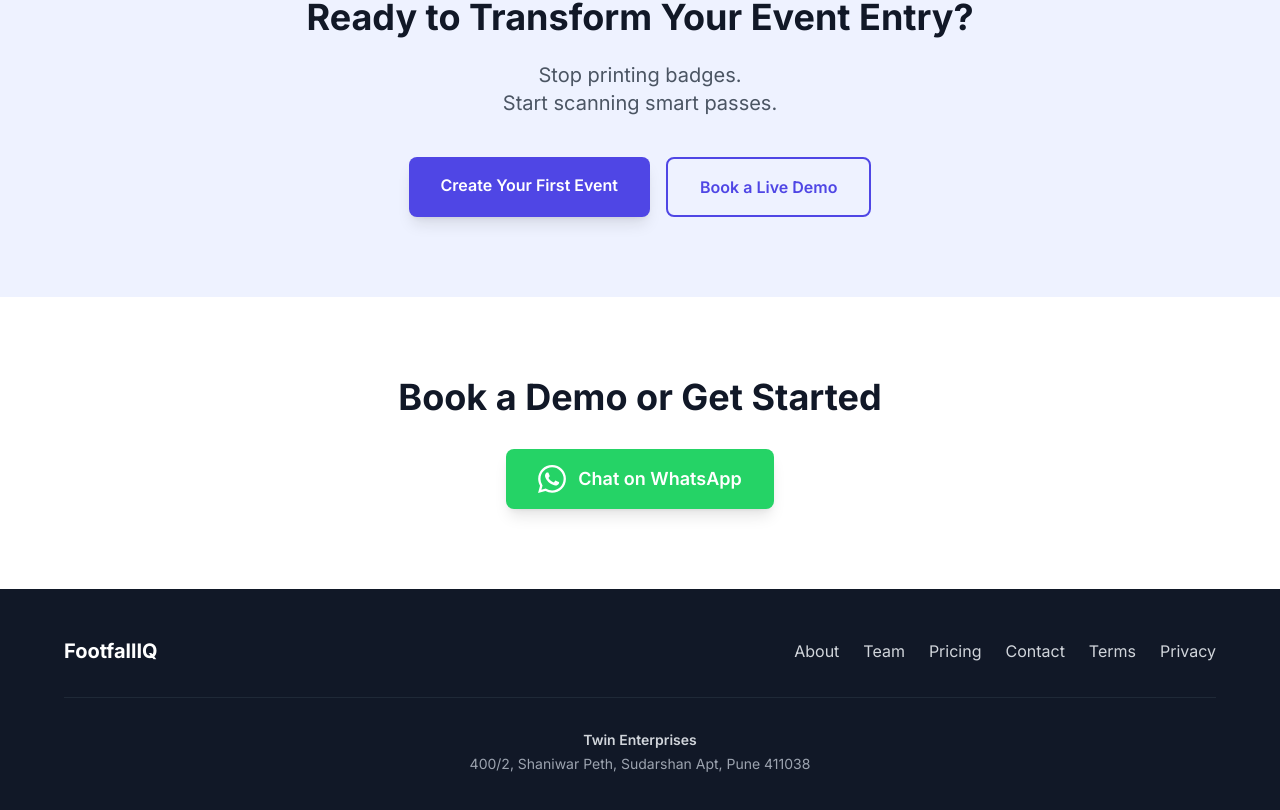
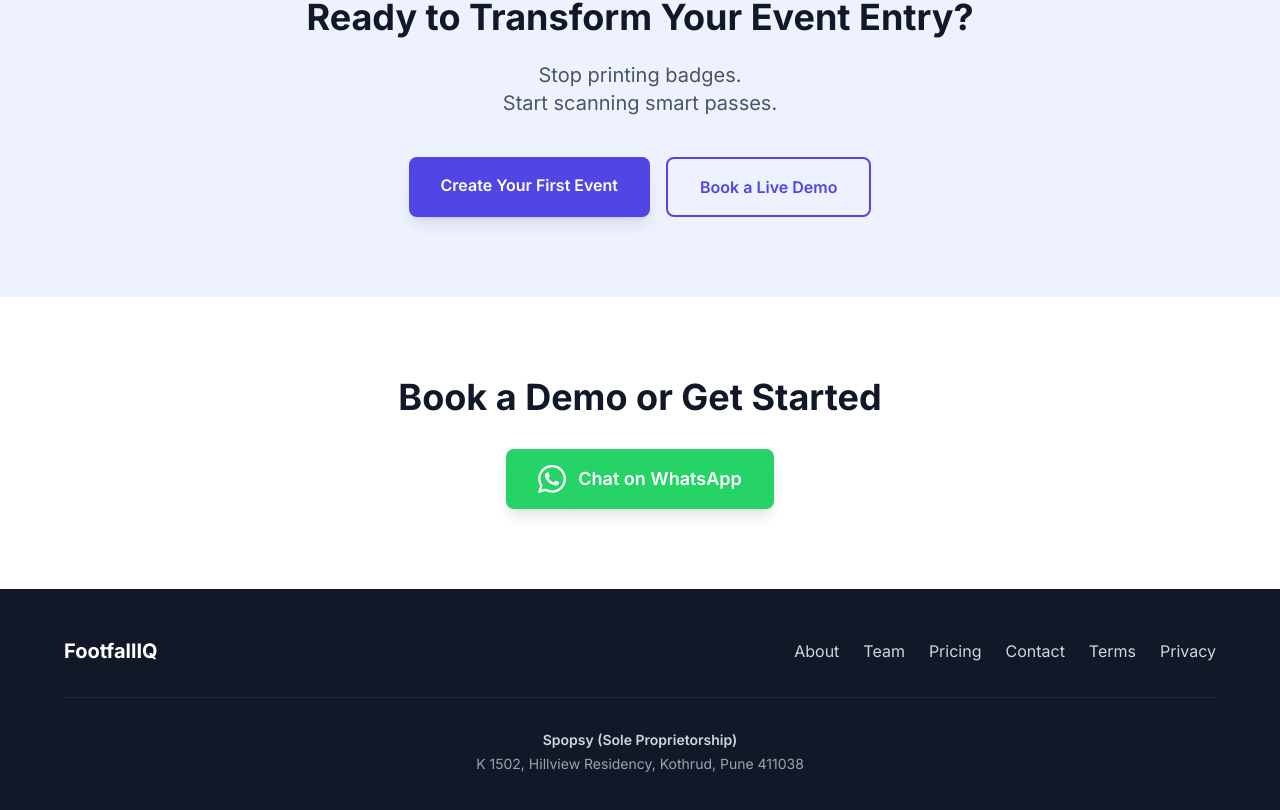
Before and after one commit to Sunil6591/GenIdCard-Digital, a Next.js app: page / in a window 1280 px wide. Shown: the part 7047-7857 px from the top of the page. Built offline with nearby package versions, Linux system fonts and the light colour scheme; no server answers.

Commit message:
Updated the company

```diff
--- a/app/about/page.tsx
+++ b/app/about/page.tsx
@@ -18,34 +18,55 @@ export default function AboutPage() {
           <div className="bg-white p-8 md:p-12 rounded-lg shadow-md space-y-8">
             <div>
               <p className="text-lg text-gray-700 leading-relaxed">
-                Established in <strong>2012</strong>, Twin Enterprises is a leading manufacturer and supplier of high-quality ID cards and corporate branding solutions. We specialize in school ID card solutions and are well-positioned to cater to educational institutions, corporates, and organizations with reliable and cost-effective products.
+                With over 20 years of experience in software product development, Spopsy (Sole Proprietorship) is a technology-driven company focused on building practical, scalable, and business-oriented digital solutions.
               </p>
             </div>
 
             <div>
-              <h2 className="text-2xl font-bold text-gray-900 mb-4">Our Product Range</h2>
-              <p className="text-lg text-gray-700 leading-relaxed mb-4">
-                Our product range includes <strong>PVC ID Cards</strong>, <strong>NFC Cards</strong>, <strong>Magnetic Strip Cards</strong>, <strong>HID Proximity & Contactless Cards</strong>, door entrance cards, and a wide variety of lanyards such as screen-printed and multicolor lanyards. We also provide all types of card holders, badge clips, yo-yo pullies, luggage tags, and complete ID card accessories.
+              <p className="text-lg text-gray-700 leading-relaxed">
+                At Spopsy, we specialize in developing software products that simplify operations, improve efficiency, and enable data-driven decision-making. Our approach combines deep domain understanding with user-friendly design to deliver solutions that are easy to adopt and impactful in real-world use.
               </p>
             </div>
 
             <div>
-              <h2 className="text-2xl font-bold text-gray-900 mb-4">Additional Services</h2>
+              <h2 className="text-2xl font-bold text-gray-900 mb-4">Our Core Offerings</h2>
+              <p className="text-lg text-gray-700 leading-relaxed mb-4">
+                Our key software products include:
+              </p>
+              <ul className="list-disc list-inside text-gray-700 space-y-3 ml-4">
+                <li>
+                  <strong>FootfallIQ</strong> – A QR-based digital pass system for exhibitions and events, enabling real-time visitor tracking, seamless entry management, and actionable insights.
+                </li>
+                <li>
+                  <strong>GenIdCard</strong> – A platform designed for printers and organizations to easily collect data and generate print-ready ID cards efficiently.
+                </li>
+              </ul>
+            </div>
+
+            <div>
+              <h2 className="text-2xl font-bold text-gray-900 mb-4">Extended Capabilities</h2>
               <p className="text-lg text-gray-700 leading-relaxed">
-                In addition to ID card manufacturing, we offer <strong>brochure designing</strong>, <strong>cap printing</strong>, <strong>mug printing</strong>, and other customized branding solutions to meet diverse client requirements. With years of industry experience, we focus on quality, durability, and timely delivery.
+                In addition to our software products, we also support clients with end-to-end execution. This combination of technology + execution allows us to deliver complete, practical solutions rather than just standalone tools.
               </p>
+            </div>
+
+            <div>
+              <h2 className="text-2xl font-bold text-gray-900 mb-4">Our Philosophy</h2>
+              <p className="text-lg text-gray-700 leading-relaxed mb-4">
+                At Spopsy, we believe software should solve real problems—not create complexity. Every product we build is focused on:
+              </p>
+              <ul className="list-disc list-inside text-gray-700 space-y-2 ml-4">
+                <li>Simplicity and usability</li>
+                <li>Reliability at scale</li>
+                <li>Real-time visibility and insights</li>
+                <li>Seamless integration with existing workflows</li>
+              </ul>
             </div>
 
             <div>
               <h2 className="text-2xl font-bold text-gray-900 mb-4">Our Commitment</h2>
               <p className="text-lg text-gray-700 leading-relaxed">
-                At Twin Enterprises, we take pride in our sincere, prompt service and long-term customer relationships. Our commitment to quality and customer satisfaction makes us a trusted name in the ID card and printing industry.
-              </p>
-            </div>
-
-            <div className="pt-6 border-t border-gray-200">
-              <p className="text-lg text-gray-700">
-                <strong>GST Number:</strong> <span className="font-mono">27AJAPV2633H1Z6</span>
+                We are committed to long-term partnerships by delivering consistent quality, responsive support, and solutions that evolve with our customers&apos; needs. Our 20+ years of experience enable us to understand both technology and business—making us a trusted partner for organizations across industries.
               </p>
             </div>
           </div>
--- a/app/contact/page.tsx
+++ b/app/contact/page.tsx
@@ -122,10 +122,10 @@ export default function ContactPage() {
                 <p className="text-gray-700 leading-relaxed">
                   <strong className="text-xl text-gray-900">FootfallIQ</strong>
                   <br />
-                  Operated by <strong>Twin Enterprises</strong>
+                  Operated by <strong>Spopsy (Sole Proprietorship)</strong>
                   <br />
                   <span className="mt-2 block">
-                    📍 400/2 Shaniwar Peth, Sudarshan Apartment, near Bank Of Maharashtra, Pune 411030
+                    📍 K 1502, Hillview Residency, Kothrud, Pune 411038
                   </span>
                 </p>
               </div>
--- a/app/terms/page.tsx
+++ b/app/terms/page.tsx
@@ -22,7 +22,7 @@ export default function TermsPage() {
             <div>
               <p className="text-lg text-gray-700 leading-relaxed">
                 These Terms and Conditions govern the use of this website and services operated by{" "}
-                <strong>Twin Enterprises</strong> (&quot;we&quot;, &quot;us&quot;, &quot;our&quot;), including the{" "}
+                <strong>Spopsy (Sole Proprietorship)</strong> (&quot;we&quot;, &quot;us&quot;, &quot;our&quot;), including the{" "}
                 <strong>FootfallIQ</strong> platform.
               </p>
               <p className="text-lg text-gray-700 leading-relaxed mt-4">
@@ -90,7 +90,7 @@ export default function TermsPage() {
                 error.
               </p>
               <p className="text-gray-700 leading-relaxed mb-4">
-                To the maximum extent permitted by law, <strong>Twin Enterprises</strong> shall not be
+                To the maximum extent permitted by law, <strong>Spopsy (Sole Proprietorship)</strong> shall not be
                 liable for any indirect, incidental, special, or consequential damages, including loss
                 of data, profits, reputation, or business opportunities arising from the use of our
                 services or products.
@@ -105,7 +105,7 @@ export default function TermsPage() {
             <div>
               <h2 className="text-2xl font-bold text-gray-900 mb-4">Indemnification</h2>
               <p className="text-gray-700 leading-relaxed mb-4">
-                You agree to indemnify, defend, and hold harmless <strong>Twin Enterprises</strong>,
+                You agree to indemnify, defend, and hold harmless <strong>Spopsy (Sole Proprietorship)</strong>,
                 its owners, directors, employees, contractors, and service providers from any claims,
                 losses, damages, or expenses (including reasonable legal fees) arising from:
               </p>
@@ -126,7 +126,7 @@ export default function TermsPage() {
               </p>
               <p className="text-gray-700 leading-relaxed">
                 Any disputes shall be subject to the exclusive jurisdiction of the courts located in{" "}
-                <strong>400/2 Shaniwar Peth, Sudarshan Apartment, near Bank Of Maharashtra, Pune 411030</strong>.
+                <strong>K 1502, Hillview Residency, Kothrud, Pune 411038</strong>.
               </p>
             </div>
 
@@ -166,9 +166,9 @@ export default function TermsPage() {
             <div className="pt-6 border-t border-gray-200">
               <h2 className="text-2xl font-bold text-gray-900 mb-4">Contact Information</h2>
               <p className="text-gray-700 leading-relaxed">
-                <strong>Twin Enterprises</strong>
+                <strong>Spopsy (Sole Proprietorship)</strong>
                 <br />
-                400/2 Shaniwar Peth, Sudarshan Apartment, near Bank Of Maharashtra, Pune 411030
+                K 1502, Hillview Residency, Kothrud, Pune 411038
                 <br />
                 📧{" "}
                 <a href="mailto:info@genidcard.com" className="text-primary-600 hover:underline">
--- a/components/Footer.tsx
+++ b/components/Footer.tsx
@@ -29,10 +29,10 @@ export default function Footer() {
         </div>
         <div className="border-t border-gray-800 pt-8 text-center">
           <p className="text-sm text-gray-400 mb-1">
-            <span className="font-semibold text-gray-300">Twin Enterprises</span>
+            <span className="font-semibold text-gray-300">Spopsy (Sole Proprietorship)</span>
           </p>
           <p className="text-sm text-gray-400">
-            400/2, Shaniwar Peth, Sudarshan Apt, Pune 411038
+            K 1502, Hillview Residency, Kothrud, Pune 411038
           </p>
         </div>
       </div>
--- a/components/PaymentSection.tsx
+++ b/components/PaymentSection.tsx
@@ -15,10 +15,10 @@ export default function PaymentSection() {
           <div className="space-y-6">
             <div className="text-center">
               <p className="text-lg text-gray-700 mb-2">
-                <span className="font-semibold">Company:</span> Twin Enterprises
+                <span className="font-semibold">Company:</span> Spopsy (Sole Proprietorship)
               </p>
               <p className="text-sm text-gray-600">
-                400/2, Shaniwar Peth, Sudarshan Apt, Pune 411038
+                K 1502, Hillview Residency, Kothrud, Pune 411038
               </p>
             </div>
             <div className="text-center">
```
